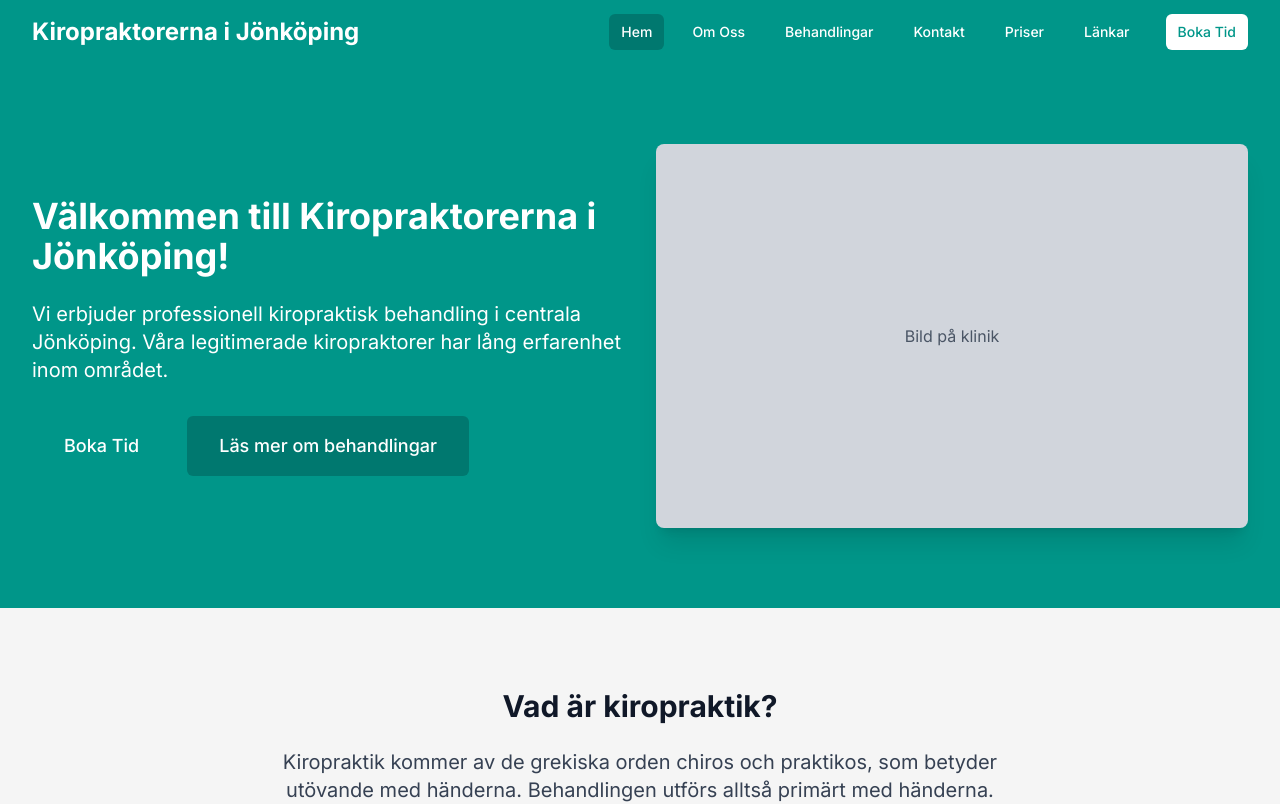
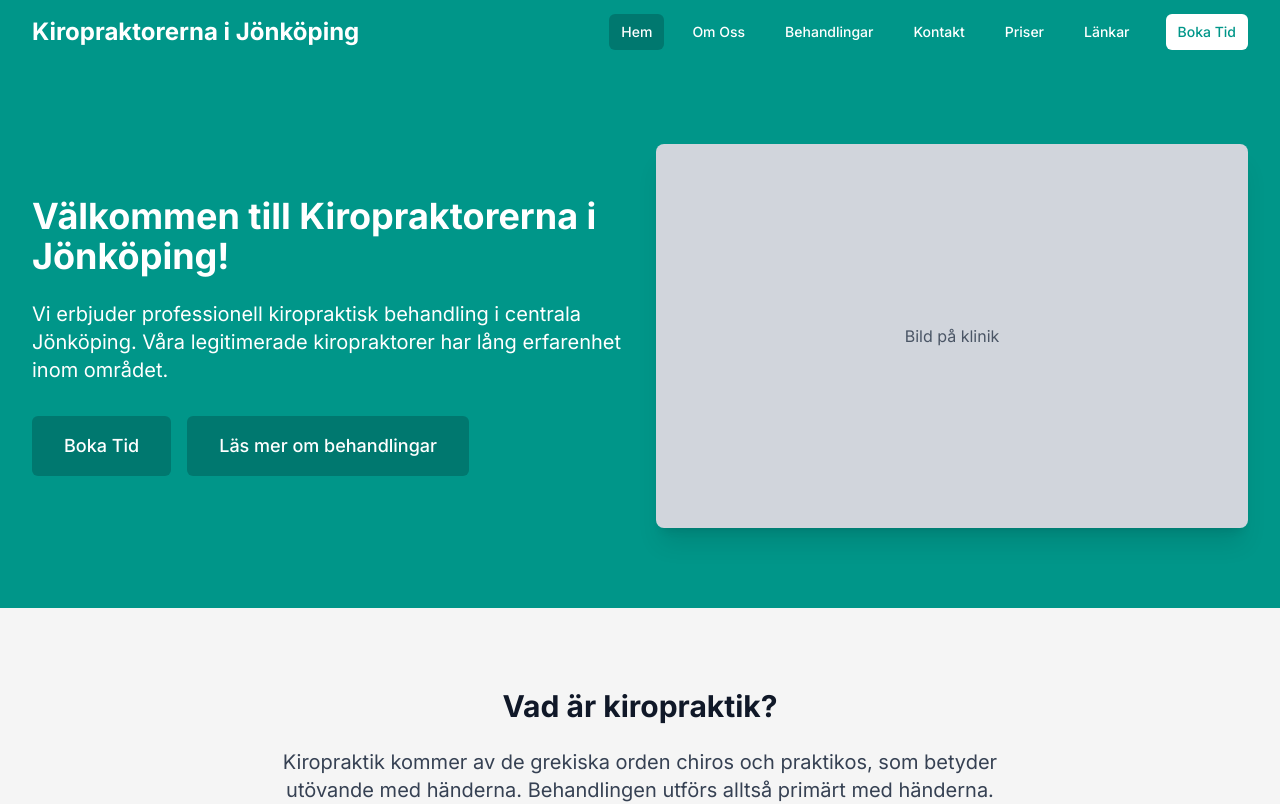
Before and after one commit to Gabrielerixon/kiro-steen, a Next.js app: page / in a window 1280 px wide. Shown: the top 804 px of the page. Built offline with nearby package versions, Linux system fonts and the light colour scheme.

Commit message:
button fix

```diff
--- a/src/components/shared/BookingButton.tsx
+++ b/src/components/shared/BookingButton.tsx
@@ -12,7 +12,7 @@ interface BookingButtonProps {
 export default function BookingButton({ large = false, className = '', text = 'Boka Tid' }: BookingButtonProps) {
   const [isHovered, setIsHovered] = useState(false);
 
-  const baseClasses = "inline-block bg-teal-600 text-white font-medium rounded-md hover:bg-teal-800 transition-colors";
+  const baseClasses = "inline-block bg-teal-700 text-white font-medium rounded-md hover:bg-teal-800 transition-colors text-center";
   const sizeClasses = large ? "py-4 px-8 text-lg" : "py-2 px-6 text-base";
   const hoverEffect = isHovered ? "transform -translate-y-1 shadow-lg" : "";
 
```
